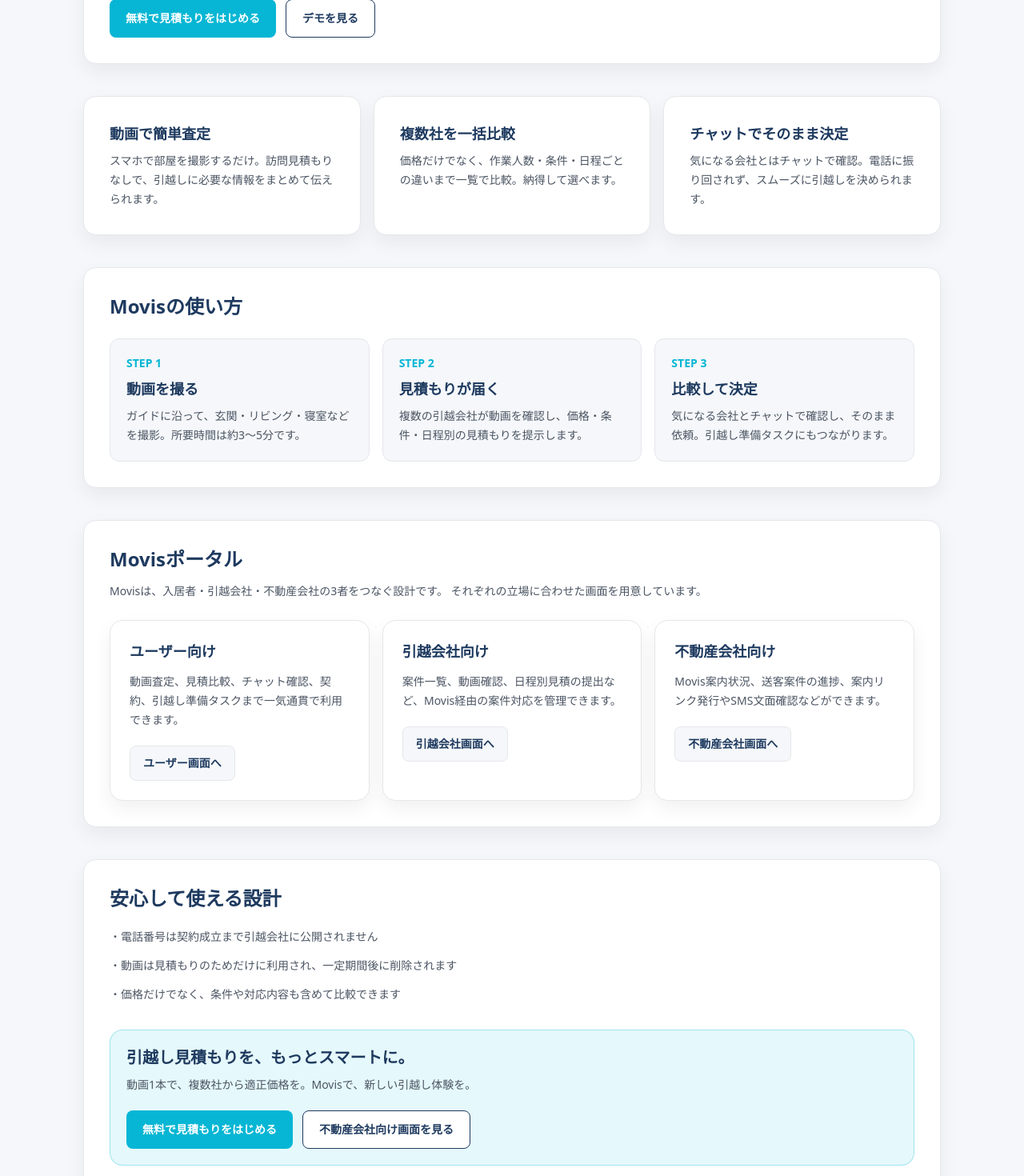
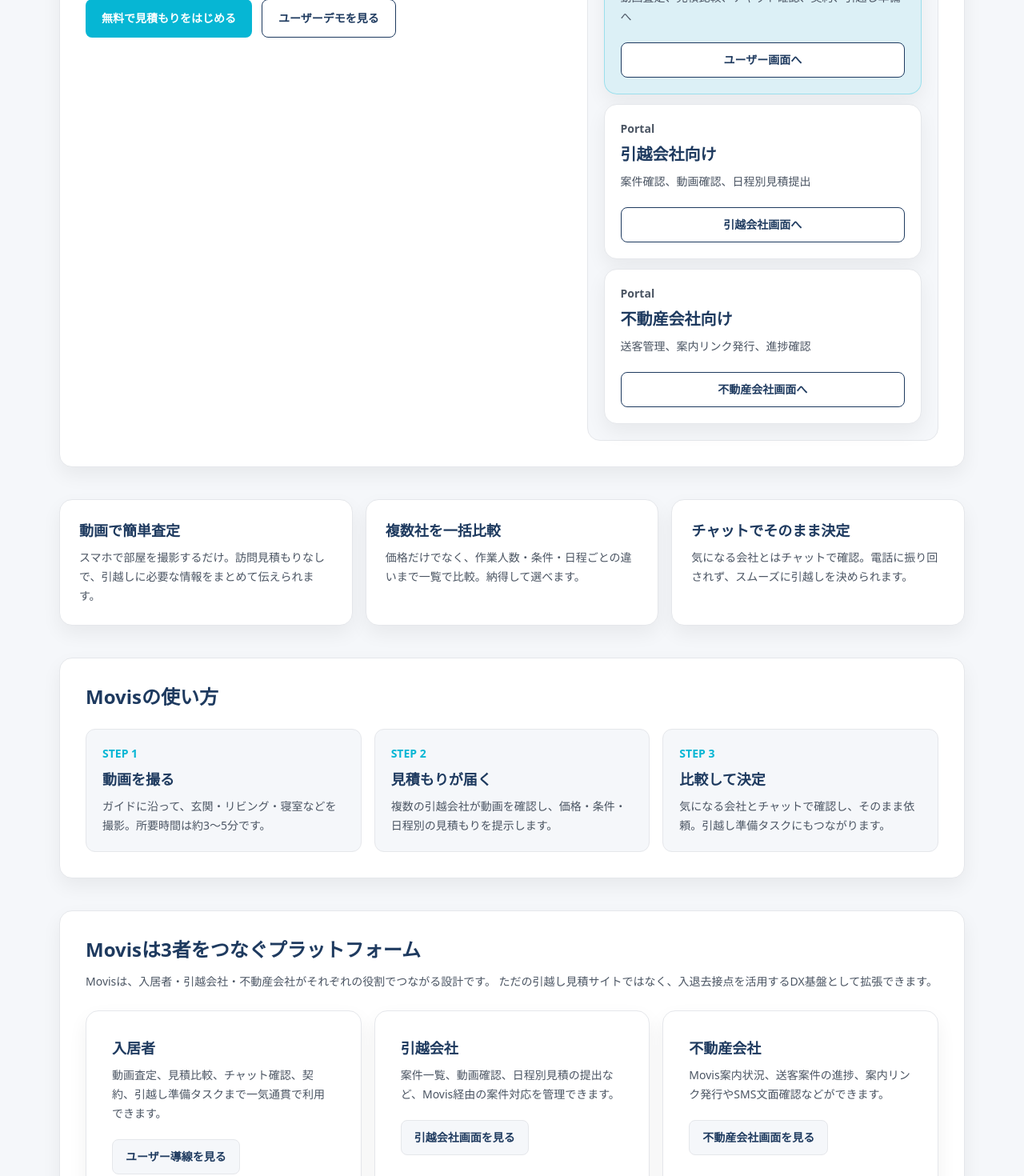
Before and after one commit to rjshimoyama-bot/lifeport-mvp, a Next.js app: page / in a window 1280 px wide. Shown: the part 440-1910 px from the top of the page at 80% size. Built offline with nearby package versions, Linux system fonts and the light colour scheme.

Commit message:
Update page.tsx

```diff
--- a/app/page.tsx
+++ b/app/page.tsx
@@ -50,29 +50,71 @@
     );
 }
 
-function PortalCard({
+function PortalLoginCard({
+  title,
+  subtitle,
+  href,
+  action,
+  tone = "default",
+}: {
+  title: string;
+  subtitle: string;
+  href: string;
+  action: string;
+  tone?: "default" | "cyan";
+}) {
+  const cardTone =
+    tone === "cyan"
+      ? "border-cyan/30 bg-cyan/10"
+      : "border-border bg-white";
+
+  return (
+    <div className={`rounded-2xl border p-5 shadow-soft ${cardTone}`}>
+      <div className="text-sm font-semibold text-muted">Portal</div>
+      <div className="mt-2 text-xl font-bold text-navy">{title}</div>
+      <p className="mt-2 text-sm leading-6 text-muted">{subtitle}</p>
+
+      <div className="mt-5">
+        <Link
+          href={href}
+          className="inline-flex h-11 items-center justify-center rounded-lg border border-navy bg-white px-4 text-sm font-semibold text-navy hover:bg-bg w-full"
+        >
+          {action}
+        </Link>
+      </div>
+    </div>
+  );
+}
+
+function FeatureCard({
   title,
   description,
-  href,
-  linkLabel,
 }: {
   title: string;
   description: string;
-  href: string;
-  linkLabel: string;
 }) {
   return (
     <div className="rounded-2xl border border-border bg-white p-6 shadow-soft">
-      <div className="text-lg font-bold text-navy">{title}</div>
-      <p className="mt-3 text-sm leading-6 text-muted">{description}</p>
-      <div className="mt-5">
-        <Link
-          href={href}
-          className="inline-flex h-11 items-center justify-center rounded-lg border border-border bg-bg px-4 text-sm font-semibold text-navy hover:bg-white"
-        >
-          {linkLabel}
-        </Link>
+      <div className="text-lg font-semibold text-navy">{title}</div>
+      <p className="mt-2 text-sm leading-6 text-muted">{description}</p>
     </div>
+  );
+}
+
+function StepCard({
+  step,
+  title,
+  description,
+}: {
+  step: string;
+  title: string;
+  description: string;
+}) {
+  return (
+    <div className="rounded-xl border border-border bg-bg p-5">
+      <div className="text-sm font-semibold text-cyan">{step}</div>
+      <div className="mt-2 text-lg font-semibold text-navy">{title}</div>
+      <p className="mt-2 text-sm leading-6 text-muted">{description}</p>
     </div>
   );
 }
@@ -80,68 +122,98 @@
 export default function Page() {
   return (
     <main className="min-h-screen bg-bg">
-      <div className="mx-auto max-w-[1120px] px-4 py-6 md:px-6 md:py-8">
+      <div className="mx-auto max-w-[1180px] px-4 py-6 md:px-6 md:py-8">
         <header className="flex items-center justify-between">
           <div>
             <div className="text-2xl font-bold tracking-tight text-navy">Movis</div>
             <div className="text-xs text-muted">ムーヴィズ</div>
           </div>
+
+          <div className="hidden sm:block">
             <Link className="text-sm font-medium text-muted hover:text-navy" href="/signup">
               見積もりをはじめる
             </Link>
+          </div>
         </header>
 
         <section className="mt-8 md:mt-12">
           <Card>
             <div className="flex flex-wrap gap-2">
               <Badge>動画査定</Badge>
+              <Badge>複数社比較</Badge>
               <Badge>電話なし</Badge>
-              <Badge>複数社比較</Badge>
               <Badge>不動産導線</Badge>
+              <Badge>引越会社ダッシュボード</Badge>
             </div>
 
-            <div className="mt-6 max-w-3xl">
+            <div className="mt-6 grid gap-8 lg:grid-cols-[1.15fr_0.85fr]">
+              <div>
                 <h1 className="text-3xl font-bold leading-tight text-navy md:text-5xl">
                   動画1本で、
                   <br className="hidden sm:block" />
                   引越し見積もりが変わる。
                 </h1>
-              <p className="mt-4 text-base leading-7 text-muted md:text-lg">
+                <p className="mt-4 max-w-3xl text-base leading-7 text-muted md:text-lg">
                   訪問見積もりも、長い電話も不要。
                   スマホで部屋を撮影するだけで、複数の引越会社から適正価格の見積もりが届きます。
-                Movisは、不動産会社・引越会社・入居者をつなぐ引越しDXプラットフォームです。
+                  Movisは、入居者・引越会社・不動産会社をつなぐ引越しDXプラットフォームです。
                 </p>
-            </div>
 
                 <div className="mt-8 flex flex-col gap-3 sm:flex-row">
                   <PrimaryButton href="/signup">無料で見積もりをはじめる</PrimaryButton>
-              <SecondaryButton href="/quotes">デモを見る</SecondaryButton>
+                  <SecondaryButton href="/quotes">ユーザーデモを見る</SecondaryButton>
+                </div>
+              </div>
+
+              <div className="rounded-2xl border border-border bg-bg p-5">
+                <div className="text-sm font-semibold text-muted">Portal Access</div>
+                <div className="mt-2 text-xl font-bold text-navy">
+                  Movis ポータル入口
+                </div>
+                <p className="mt-2 text-sm leading-6 text-muted">
+                  利用者ごとに、最適な画面へ進めます。
+                </p>
+
+                <div className="mt-5 space-y-3">
+                  <PortalLoginCard
+                    title="ユーザー向け"
+                    subtitle="動画査定、見積比較、チャット確認、契約、引越し準備へ"
+                    href="/signup"
+                    action="ユーザー画面へ"
+                    tone="cyan"
+                  />
+                  <PortalLoginCard
+                    title="引越会社向け"
+                    subtitle="案件確認、動画確認、日程別見積提出"
+                    href="/carrier"
+                    action="引越会社画面へ"
+                  />
+                  <PortalLoginCard
+                    title="不動産会社向け"
+                    subtitle="送客管理、案内リンク発行、進捗確認"
+                    href="/agent"
+                    action="不動産会社画面へ"
+                  />
+                </div>
+              </div>
             </div>
           </Card>
         </section>
 
         <section className="mt-8 md:mt-10">
           <div className="grid gap-4 md:grid-cols-3">
-            <Card>
-              <div className="text-lg font-semibold text-navy">動画で簡単査定</div>
-              <p className="mt-2 text-sm leading-6 text-muted">
-                スマホで部屋を撮影するだけ。訪問見積もりなしで、引越しに必要な情報をまとめて伝えられます。
-              </p>
-            </Card>
-
-            <Card>
-              <div className="text-lg font-semibold text-navy">複数社を一括比較</div>
-              <p className="mt-2 text-sm leading-6 text-muted">
-                価格だけでなく、作業人数・条件・日程ごとの違いまで一覧で比較。納得して選べます。
-              </p>
-            </Card>
-
-            <Card>
-              <div className="text-lg font-semibold text-navy">チャットでそのまま決定</div>
-              <p className="mt-2 text-sm leading-6 text-muted">
-                気になる会社とはチャットで確認。電話に振り回されず、スムーズに引越しを決められます。
-              </p>
-            </Card>
+            <FeatureCard
+              title="動画で簡単査定"
+              description="スマホで部屋を撮影するだけ。訪問見積もりなしで、引越しに必要な情報をまとめて伝えられます。"
+            />
+            <FeatureCard
+              title="複数社を一括比較"
+              description="価格だけでなく、作業人数・条件・日程ごとの違いまで一覧で比較。納得して選べます。"
+            />
+            <FeatureCard
+              title="チャットでそのまま決定"
+              description="気になる会社とはチャットで確認。電話に振り回されず、スムーズに引越しを決められます。"
+            />
           </div>
         </section>
 
@@ -150,62 +222,78 @@
             <div className="text-2xl font-bold text-navy">Movisの使い方</div>
 
             <div className="mt-6 grid gap-4 md:grid-cols-3">
-              <div className="rounded-xl border border-border bg-bg p-5">
-                <div className="text-sm font-semibold text-cyan">STEP 1</div>
-                <div className="mt-2 text-lg font-semibold text-navy">動画を撮る</div>
-                <p className="mt-2 text-sm leading-6 text-muted">
-                  ガイドに沿って、玄関・リビング・寝室などを撮影。所要時間は約3〜5分です。
-                </p>
-              </div>
-
-              <div className="rounded-xl border border-border bg-bg p-5">
-                <div className="text-sm font-semibold text-cyan">STEP 2</div>
-                <div className="mt-2 text-lg font-semibold text-navy">見積もりが届く</div>
-                <p className="mt-2 text-sm leading-6 text-muted">
-                  複数の引越会社が動画を確認し、価格・条件・日程別の見積もりを提示します。
-                </p>
-              </div>
-
-              <div className="rounded-xl border border-border bg-bg p-5">
-                <div className="text-sm font-semibold text-cyan">STEP 3</div>
-                <div className="mt-2 text-lg font-semibold text-navy">比較して決定</div>
-                <p className="mt-2 text-sm leading-6 text-muted">
-                  気になる会社とチャットで確認し、そのまま依頼。引越し準備タスクにもつながります。
-                </p>
-              </div>
+              <StepCard
+                step="STEP 1"
+                title="動画を撮る"
+                description="ガイドに沿って、玄関・リビング・寝室などを撮影。所要時間は約3〜5分です。"
+              />
+              <StepCard
+                step="STEP 2"
+                title="見積もりが届く"
+                description="複数の引越会社が動画を確認し、価格・条件・日程別の見積もりを提示します。"
+              />
+              <StepCard
+                step="STEP 3"
+                title="比較して決定"
+                description="気になる会社とチャットで確認し、そのまま依頼。引越し準備タスクにもつながります。"
+              />
             </div>
           </Card>
         </section>
 
         <section className="mt-8 md:mt-10">
           <Card>
-            <div className="text-2xl font-bold text-navy">Movisポータル</div>
+            <div className="text-2xl font-bold text-navy">Movisは3者をつなぐプラットフォーム</div>
             <p className="mt-3 text-sm leading-6 text-muted">
-              Movisは、入居者・引越会社・不動産会社の3者をつなぐ設計です。
-              それぞれの立場に合わせた画面を用意しています。
+              Movisは、入居者・引越会社・不動産会社がそれぞれの役割でつながる設計です。
+              ただの引越し見積サイトではなく、入退去接点を活用するDX基盤として拡張できます。
             </p>
 
             <div className="mt-6 grid gap-4 md:grid-cols-3">
-              <PortalCard
-                title="ユーザー向け"
-                description="動画査定、見積比較、チャット確認、契約、引越し準備タスクまで一気通貫で利用できます。"
+              <Card>
+                <div className="text-lg font-semibold text-navy">入居者</div>
+                <p className="mt-2 text-sm leading-6 text-muted">
+                  動画査定、見積比較、チャット確認、契約、引越し準備タスクまで一気通貫で利用できます。
+                </p>
+                <div className="mt-5">
+                  <Link
                     href="/signup"
-                linkLabel="ユーザー画面へ"
-              />
+                    className="inline-flex h-11 items-center justify-center rounded-lg border border-border bg-bg px-4 text-sm font-semibold text-navy hover:bg-white"
+                  >
+                    ユーザー導線を見る
+                  </Link>
+                </div>
+              </Card>
 
-              <PortalCard
-                title="引越会社向け"
-                description="案件一覧、動画確認、日程別見積の提出など、Movis経由の案件対応を管理できます。"
+              <Card>
+                <div className="text-lg font-semibold text-navy">引越会社</div>
+                <p className="mt-2 text-sm leading-6 text-muted">
+                  案件一覧、動画確認、日程別見積の提出など、Movis経由の案件対応を管理できます。
+                </p>
+                <div className="mt-5">
+                  <Link
                     href="/carrier"
-                linkLabel="引越会社画面へ"
-              />
+                    className="inline-flex h-11 items-center justify-center rounded-lg border border-border bg-bg px-4 text-sm font-semibold text-navy hover:bg-white"
+                  >
+                    引越会社画面を見る
+                  </Link>
+                </div>
+              </Card>
 
-              <PortalCard
-                title="不動産会社向け"
-                description="Movis案内状況、送客案件の進捗、案内リンク発行やSMS文面確認などができます。"
+              <Card>
+                <div className="text-lg font-semibold text-navy">不動産会社</div>
+                <p className="mt-2 text-sm leading-6 text-muted">
+                  Movis案内状況、送客案件の進捗、案内リンク発行やSMS文面確認などができます。
+                </p>
+                <div className="mt-5">
+                  <Link
                     href="/agent"
-                linkLabel="不動産会社画面へ"
-              />
+                    className="inline-flex h-11 items-center justify-center rounded-lg border border-border bg-bg px-4 text-sm font-semibold text-navy hover:bg-white"
+                  >
+                    不動産会社画面を見る
+                  </Link>
+                </div>
+              </Card>
             </div>
           </Card>
         </section>
```
Lines whose indentation alone changed are shown as unchanged.
